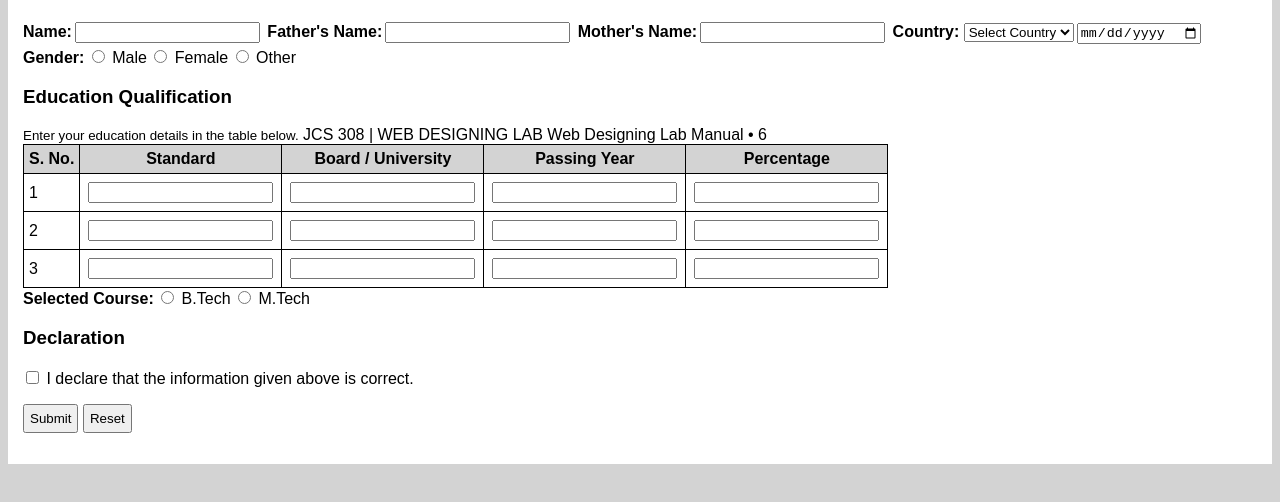
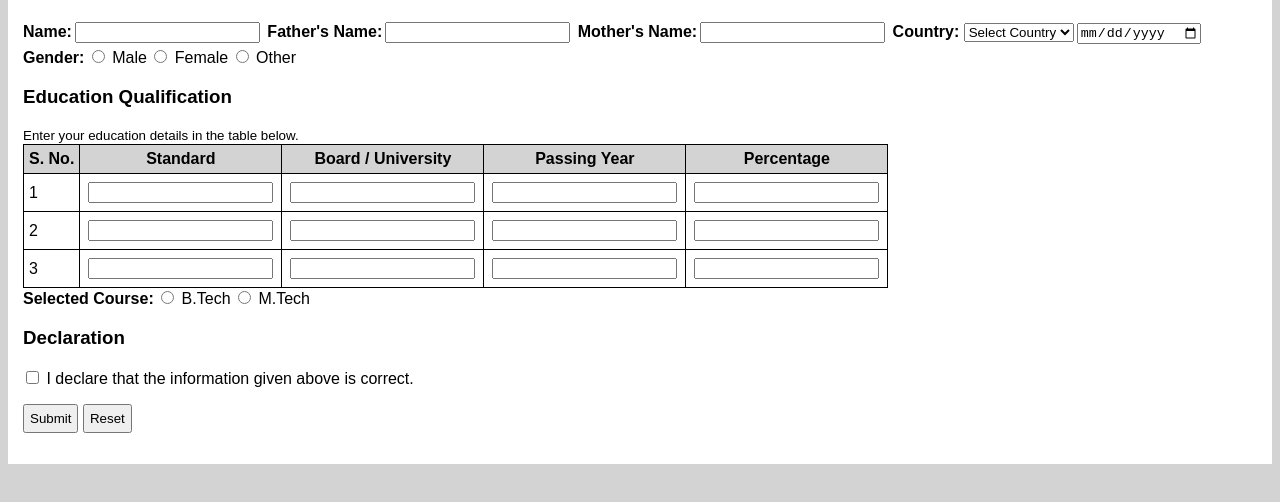
Before and after one commit to Aayushich0660/web-dev-exp2, a plain HTML site: page index.html in a window 1280 px wide. Shown: the part 84-586 px from the top of the page. Drawn offline with Linux system fonts and the light colour scheme.

Commit message:
Fix HTML formatting issues in index.html

```diff
--- a/index.html
+++ b/index.html
@@ -22,8 +22,7 @@
 <table>
 <tr><th>S. No.</th><th>Standard</th><th>Board / University</th><th>Passing Year</th><th>Percentage</th></tr>
 <tr><td>1</td><td><input type="text"></td><td><input type="text"></td><td><input type="text"></td><td><input type="text"></td></tr>
-JCS 308 | WEB DESIGNING LAB
-Web Designing Lab Manual • 6
+
 <tr><td>2</td><td><input type="text"></td><td><input type="text"></td><td><input type="text"></td><td><input type="text"></td></tr>
 <tr><td>3</td><td><input type="text"></td><td><input type="text"></td><td><input type="text"></td><td><input type="text"></td></tr>
 </table>
```
